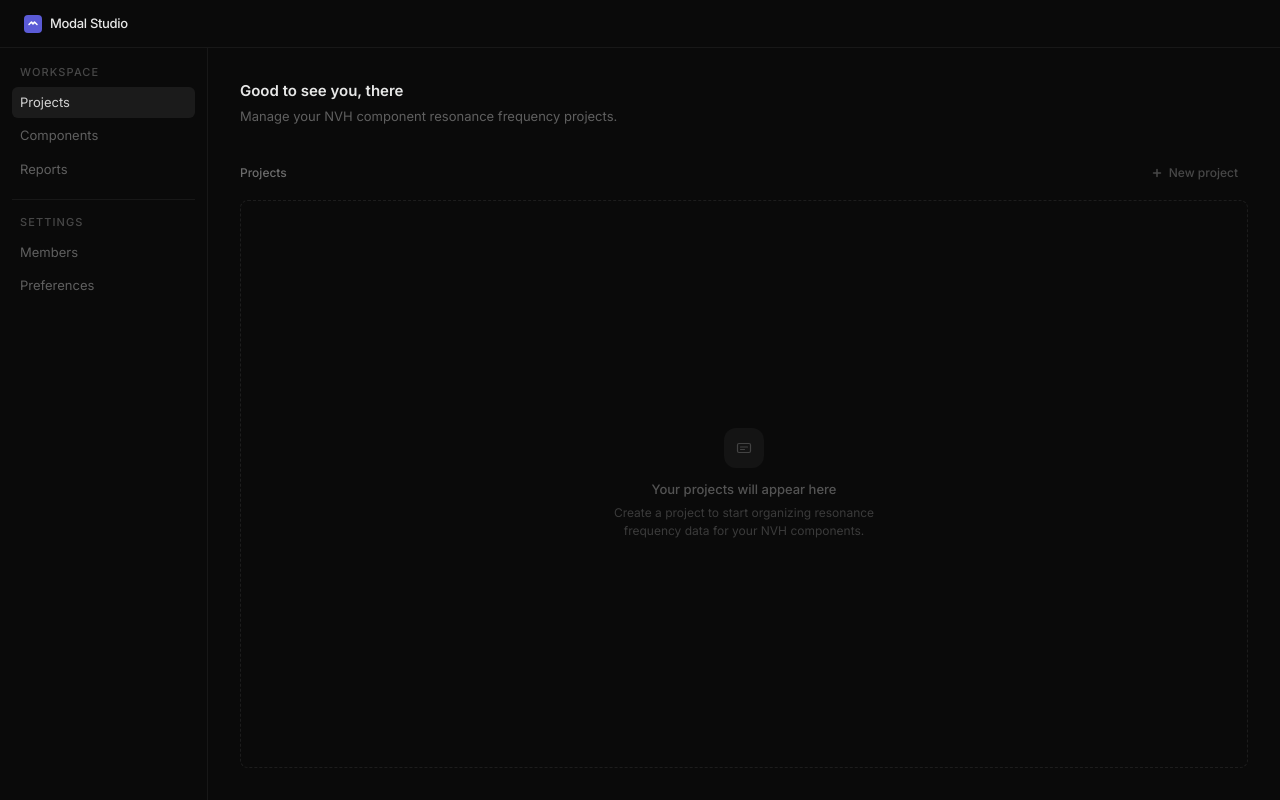
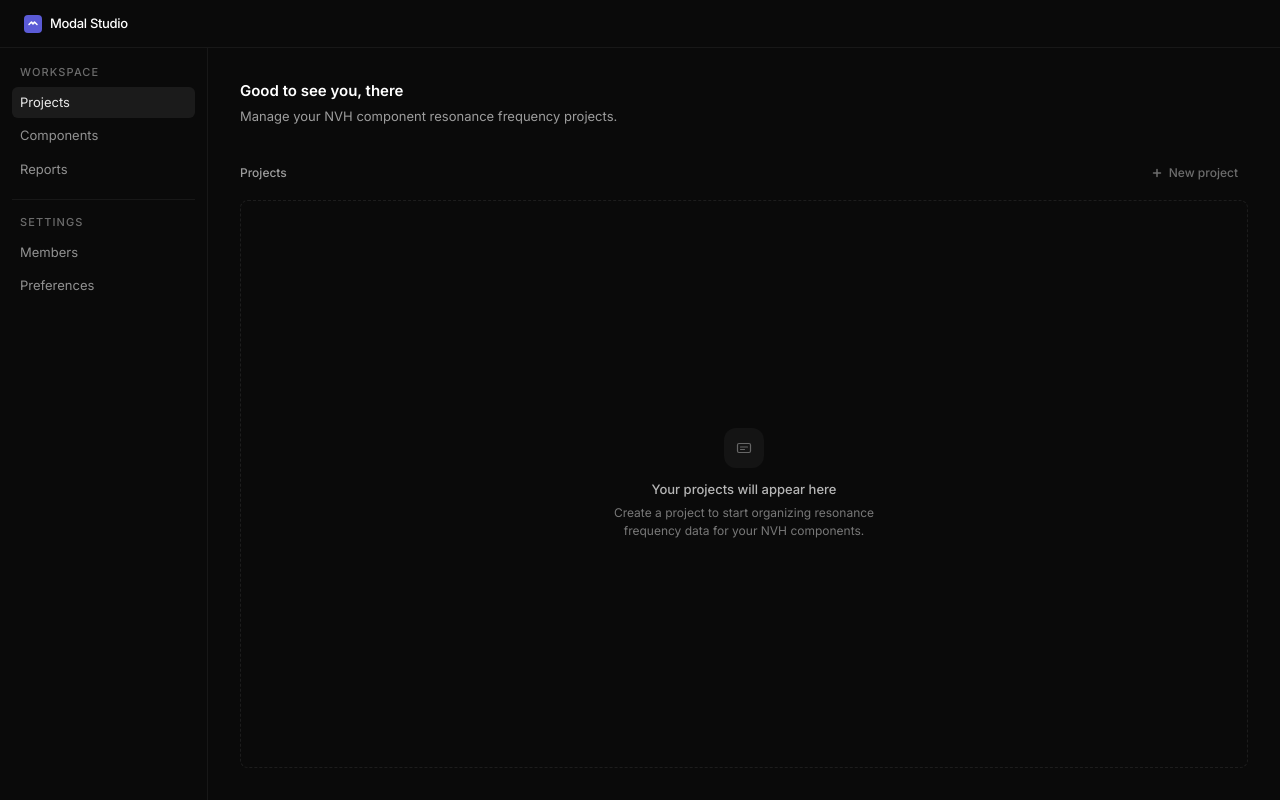
Before and after one commit to sustic/modal-studio, a Next.js app: page /dashboard in a window 1280 px wide. Built offline with nearby package versions, Linux system fonts and the light colour scheme; no server answers.

Commit message:
feat: supabase setup + database schema

```diff
--- a/app/dashboard/page.tsx
+++ b/app/dashboard/page.tsx
@@ -22,7 +22,7 @@ export default async function DashboardPage() {
               fill="none"
             />
           </svg>
-          <span className="text-[13px] font-medium tracking-tight text-white/90">
+          <span className="text-[13px] font-medium tracking-tight text-white">
             Modal Studio
           </span>
         </div>
@@ -40,14 +40,14 @@ export default async function DashboardPage() {
       <div className="flex flex-1">
         {/* Sidebar */}
         <aside className="hidden w-52 shrink-0 flex-col gap-0.5 border-r border-white/[0.06] px-3 py-4 md:flex">
-          <p className="mb-1 px-2 text-[11px] font-medium uppercase tracking-widest text-white/25">
+          <p className="mb-1 px-2 text-[11px] font-medium uppercase tracking-widest text-white/40">
             Workspace
           </p>
           <SidebarItem label="Projects" active />
           <SidebarItem label="Components" />
           <SidebarItem label="Reports" />
           <div className="my-3 h-px bg-white/[0.06]" />
-          <p className="mb-1 px-2 text-[11px] font-medium uppercase tracking-widest text-white/25">
+          <p className="mb-1 px-2 text-[11px] font-medium uppercase tracking-widest text-white/40">
             Settings
           </p>
           <SidebarItem label="Members" />
@@ -58,22 +58,22 @@ export default async function DashboardPage() {
         <main className="flex flex-1 flex-col px-8 py-8">
           {/* Page header */}
           <div className="mb-8">
-            <h1 className="text-[15px] font-semibold text-white/90">
+            <h1 className="text-[15px] font-semibold text-white">
               Good to see you, {firstName}
             </h1>
-            <p className="mt-1 text-[13px] text-white/35">
+            <p className="mt-1 text-[13px] text-white/60">
               Manage your NVH component resonance frequency projects.
             </p>
           </div>
 
           {/* Section header */}
           <div className="mb-3 flex items-center justify-between">
-            <span className="text-[12px] font-medium text-white/40">
+            <span className="text-[12px] font-medium text-white/60">
               Projects
             </span>
             <button
               disabled
-              className="flex items-center gap-1.5 rounded-md px-2.5 py-1.5 text-[12px] font-medium text-white/25 transition-colors hover:bg-white/[0.04] hover:text-white/50 disabled:cursor-not-allowed"
+              className="flex items-center gap-1.5 rounded-md px-2.5 py-1.5 text-[12px] font-medium text-white/40 transition-colors hover:bg-white/[0.04] hover:text-white/60 disabled:cursor-not-allowed"
             >
               <svg width="12" height="12" viewBox="0 0 12 12" fill="none" aria-hidden>
                 <path d="M6 2.5v7M2.5 6h7" stroke="currentColor" strokeWidth="1.5" strokeLinecap="round" />
@@ -86,14 +86,14 @@ export default async function DashboardPage() {
           <div className="flex flex-1 flex-col items-center justify-center rounded-lg border border-dashed border-white/[0.08] py-24">
             <div className="flex h-10 w-10 items-center justify-center rounded-xl bg-white/[0.04]">
               <svg width="18" height="18" viewBox="0 0 18 18" fill="none" aria-hidden>
-                <rect x="2.5" y="4.5" width="13" height="9" rx="1.5" stroke="white" strokeOpacity="0.2" strokeWidth="1.2" />
-                <path d="M5.5 8h7M5.5 10.5h4" stroke="white" strokeOpacity="0.2" strokeWidth="1.2" strokeLinecap="round" />
+                <rect x="2.5" y="4.5" width="13" height="9" rx="1.5" stroke="white" strokeOpacity="0.35" strokeWidth="1.2" />
+                <path d="M5.5 8h7M5.5 10.5h4" stroke="white" strokeOpacity="0.35" strokeWidth="1.2" strokeLinecap="round" />
               </svg>
             </div>
-            <p className="mt-3 text-[13px] font-medium text-white/30">
+            <p className="mt-3 text-[13px] font-medium text-white/70">
               Your projects will appear here
             </p>
-            <p className="mt-1 max-w-xs text-center text-[12px] text-white/20">
+            <p className="mt-1 max-w-xs text-center text-[12px] text-white/45">
               Create a project to start organizing resonance frequency data for
               your NVH components.
             </p>
@@ -109,8 +109,8 @@ function SidebarItem({ label, active = false }: { label: string; active?: boolea
     <button
       className={`flex w-full cursor-pointer items-center rounded-md px-2 py-1.5 text-[13px] transition-colors ${
         active
-          ? "bg-white/[0.07] text-white/80"
-          : "text-white/35 hover:bg-white/[0.04] hover:text-white/60"
+          ? "bg-white/[0.07] text-white/90"
+          : "text-white/55 hover:bg-white/[0.04] hover:text-white/80"
       }`}
     >
       {label}
--- /dev/null
+++ b/lib/supabase.ts
@@ -0,0 +1,6 @@
+import { createClient } from "@supabase/supabase-js";
+
+const supabaseUrl = process.env.NEXT_PUBLIC_SUPABASE_URL!;
+const supabaseAnonKey = process.env.NEXT_PUBLIC_SUPABASE_ANON_KEY!;
+
+export const supabase = createClient(supabaseUrl, supabaseAnonKey);
--- a/package.json
+++ b/package.json
@@ -10,6 +10,7 @@
   },
   "dependencies": {
     "@clerk/nextjs": "^7.0.12",
+    "@supabase/supabase-js": "^2.103.0",
     "next": "16.2.3",
     "react": "19.2.4",
     "react-dom": "19.2.4"
```
Also changed, not shown: 2 other files (tests, documents, lock files or other folders).
